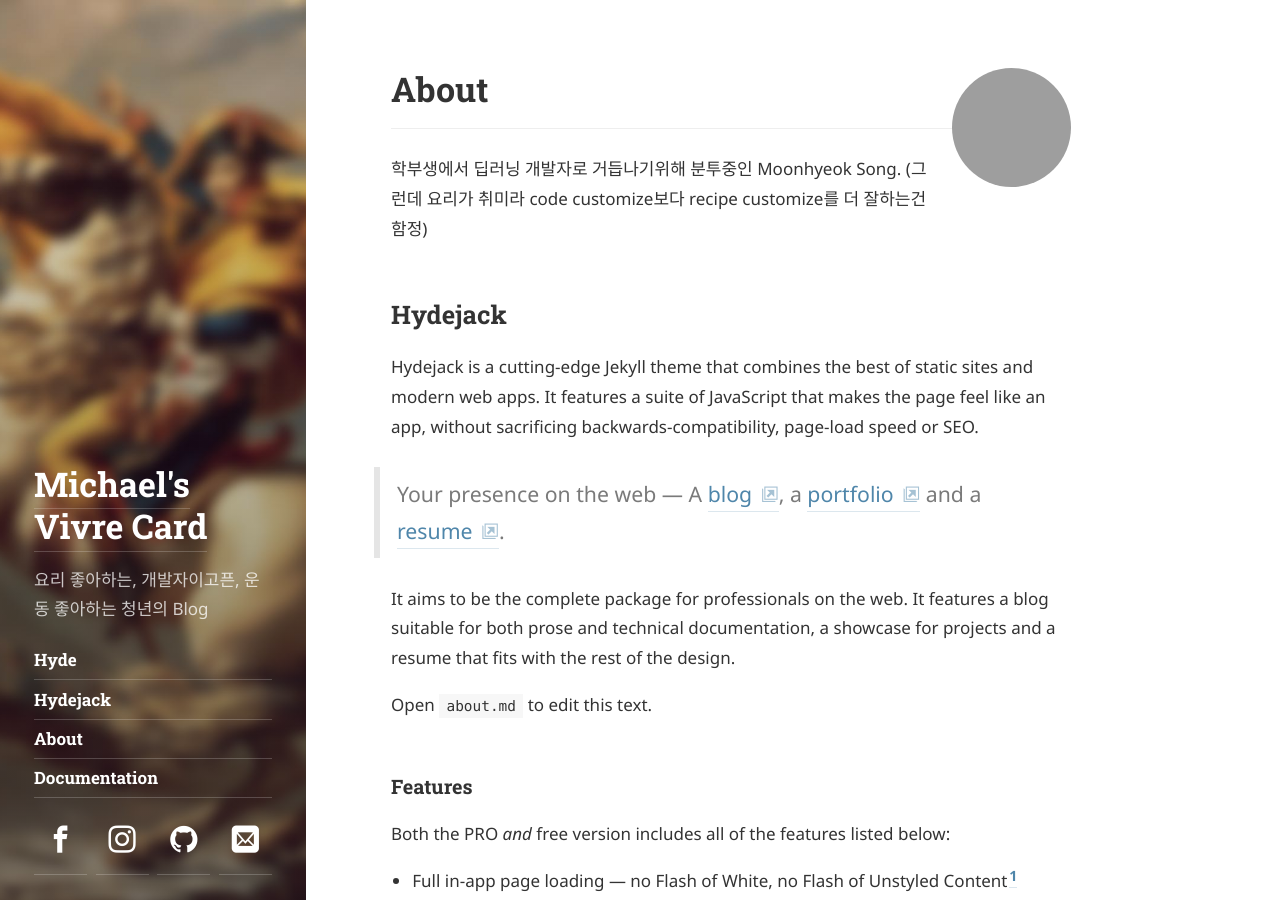
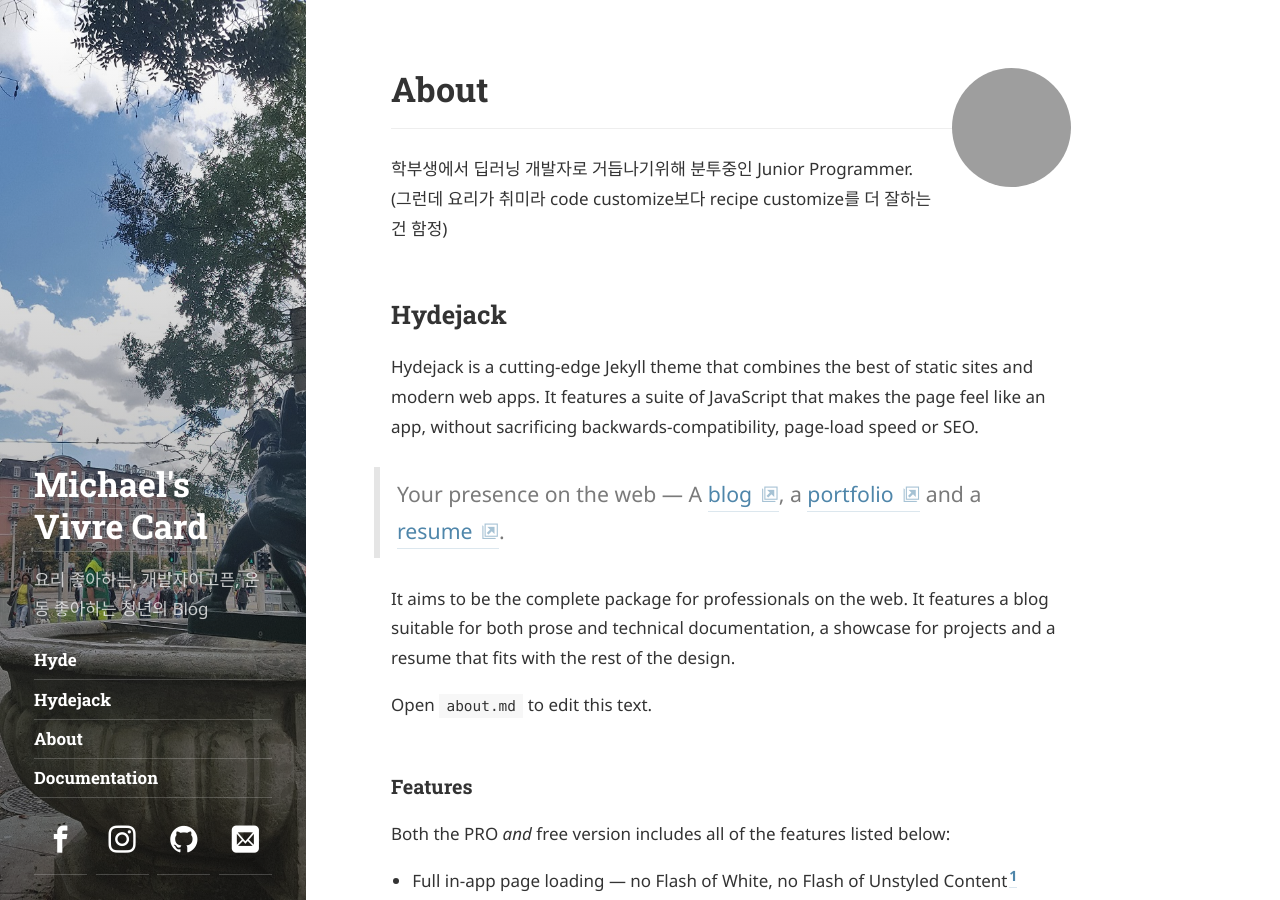
Before and after one commit to quisutdeus7/quisutdeus7.github.io, a Jekyll site: the page built from about.md, in a window 1280 px wide and 900 px high. Built offline with Jekyll 4.4.1, drawn with Linux system fonts in a browser that asks for light colours; some web fonts are replaced; grey boxes are pictures that could not be loaded.

Commit message:
customizing...

```diff
--- a/_data/authors.yml
+++ b/_data/authors.yml
@@ -8,7 +8,7 @@ quisutdeus7:
   # Used at the bottom of each page and at the top of the `about` layout
   # Markdown enabled, can use multiple paragraphs (enabled by `|`)
   about:             |
-    학부생에서 딥러닝 개발자로 거듭나기위해 분투중인 Moonhyeok Song.
+    학부생에서 딥러닝 개발자로 거듭나기위해 분투중인 Junior Programmer.
     (그런데 요리가 취미라 code customize보다 recipe customize를 더 잘하는건 함정)
 
   # This photo will be used in the about section
@@ -47,7 +47,7 @@ quisutdeus7:
     # pinterest:       <username>
     # foursquare:      <number>
     # yelp:            <string>
-    github:          mikeo2x
+    github:          mike2ox
     # stackoverflow:   <number/username>
     # npm:             <username>
     # hackernews:      <username>
```
Also changed, not shown: assets/img/me.jpg (deleted), assets/img/me@2x.jpg (deleted), assets/img/nap.jpg, assets/img/nap_.jpg (added), 1 other file.
